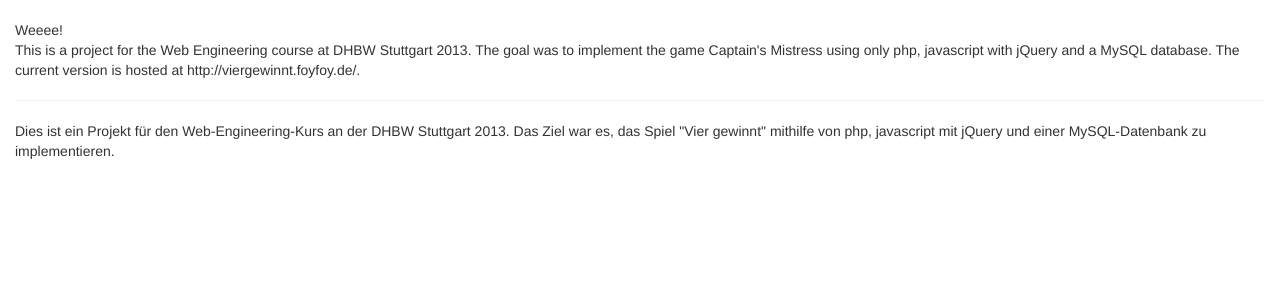
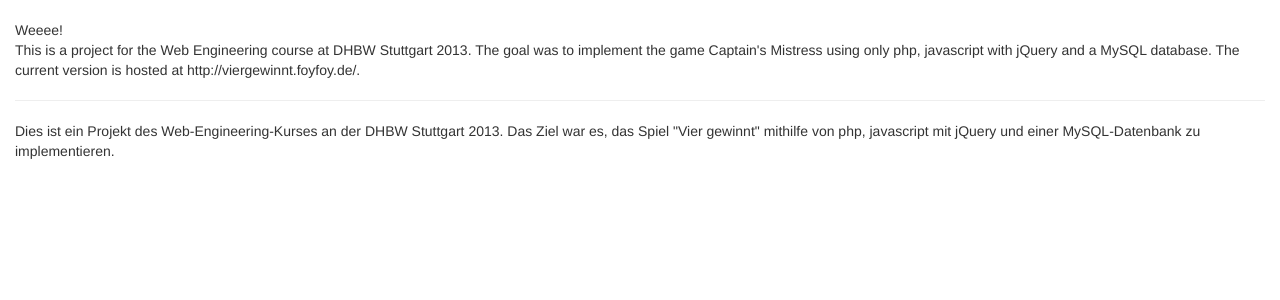
Before and after one commit to rixx/WebMistress, a PHP site: page / in a window 1280 px wide. Shown: the part 50-350 px from the top of the page. Run offline with PHP 8.4, Linux system fonts and the light colour scheme; data that the repository does not hold is empty.

Commit message:
fixed formatting issue

```diff
--- a/public/index.php
+++ b/public/index.php
@@ -49,7 +49,7 @@ $BODY=<<<EOB
 Weeee! <br>This is a project for the Web Engineering course at DHBW Stuttgart 2013. The goal was to implement the game Captain's Mistress using only php, javascript with jQuery and a MySQL database. The current version is hosted at http://viergewinnt.foyfoy.de/.
 <hr>
 
-Dies ist ein Projekt für den Web-Engineering-Kurs an der DHBW Stuttgart 2013. Das Ziel war es, das Spiel "Vier gewinnt" mithilfe von php, javascript mit jQuery und einer MySQL-Datenbank zu implementieren.
+Dies ist ein Projekt des Web-Engineering-Kurses an der DHBW Stuttgart 2013. Das Ziel war es, das Spiel "Vier gewinnt" mithilfe von php, javascript mit jQuery und einer MySQL-Datenbank zu implementieren.
 
 EOB;
 }
```
